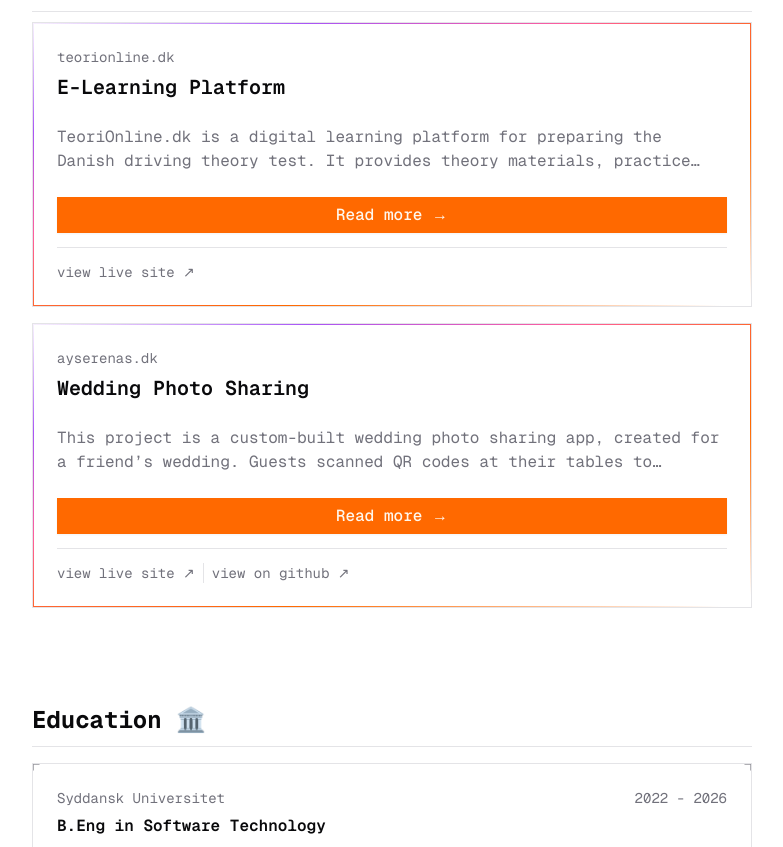
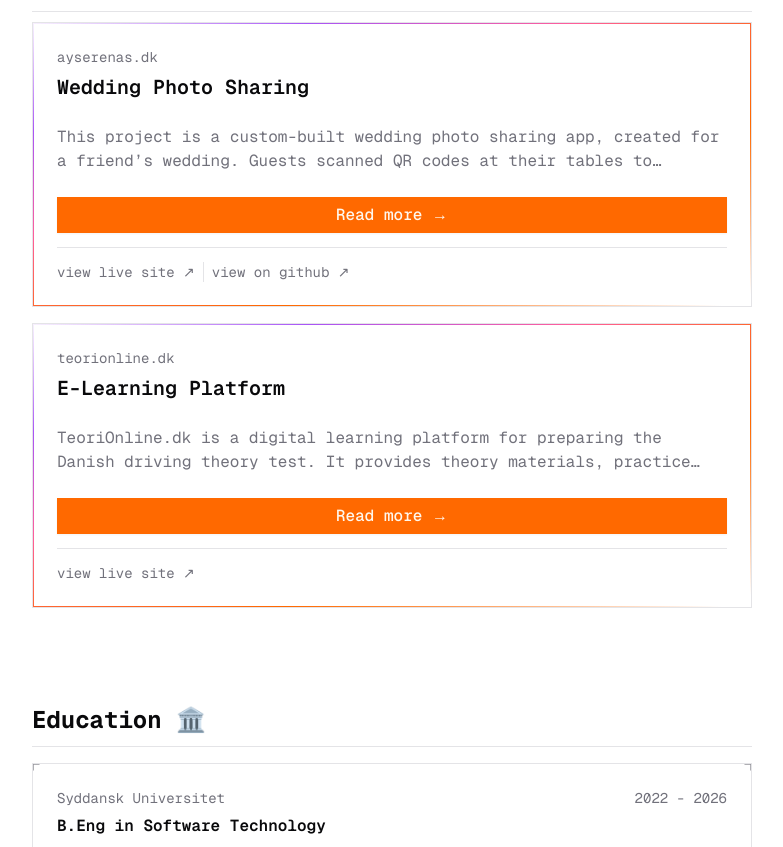
Before and after one commit to gokm8/portfolio-v2, a Next.js app: page / in a window 1280 px wide. Shown: the part 1605-2452 px from the top of the page, without its empty margins (248-1031 px from the left). Built offline with nearby package versions, Linux system fonts and the light colour scheme.

Commit message:
sorting the posts

```diff
--- a/components/new-home-page/CompletedProjects.tsx
+++ b/components/new-home-page/CompletedProjects.tsx
@@ -21,7 +21,14 @@
       <Container>
         <h2 className='text-2xl font-bold'>Projects 💻</h2>
         <Separator orientation='horizontal' />
-        {blogPosts.map((post) => (
+        {blogPosts
+          .sort((a, b) => {
+            return new Date(a.metadata.publishedAt) >
+              new Date(b.metadata.publishedAt)
+              ? -1
+              : 1
+          })
+          .map((post) => (
             <div key={post.slug} className='mb-4'>
               <Card className='relative overflow-hidden'>
                 <ShineBorder shineColor={['#A855F7', '#FF5E9A', '#ff6900']} />
@@ -54,7 +61,9 @@
                   <div className='flex h-5 w-full flex-row items-center gap-2 text-sm'>
                     <Link
                       href={
-                      post.metadata.link ? `https://${post.metadata.link}` : ''
+                        post.metadata.link
+                          ? `https://${post.metadata.link}`
+                          : ''
                       }
                       target='_blank'
                       rel='noopener noreferrer'
```
Lines whose indentation alone changed are shown as unchanged.
